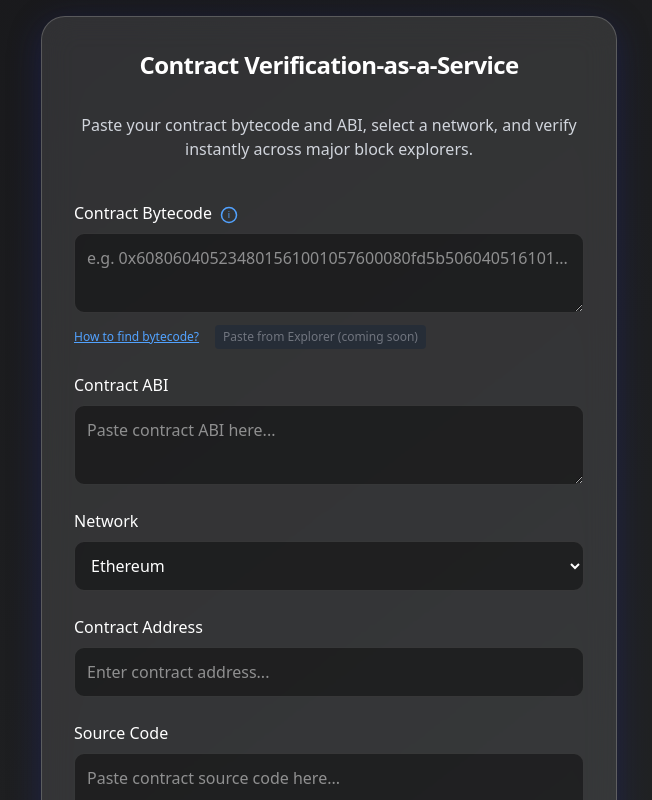
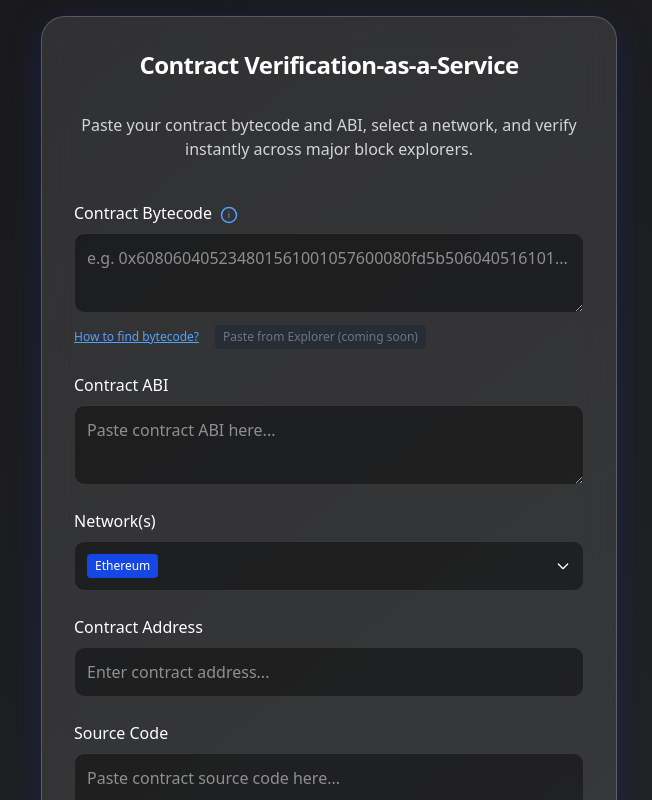
Before and after one commit to Elishaokon13/DAY6, a Next.js app: page / in a window 1280 px wide. Shown: the top 800 px of the page, without its empty margins (311-963 px from the left). Built offline with nearby package versions, Linux system fonts and the light colour scheme.

Commit message:
Modified src/app/page.tsx

```diff
--- a/src/app/page.tsx
+++ b/src/app/page.tsx
@@ -17,12 +17,13 @@ const NETWORKS = [
 export default function Home() {
   const [bytecode, setBytecode] = useState("");
   const [abi, setAbi] = useState("");
-  const [network, setNetwork] = useState(NETWORKS[0].value);
+  const [selectedNetworks, setSelectedNetworks] = useState<string[]>([NETWORKS[0].value]);
   const [loading, setLoading] = useState(false);
   const [result, setResult] = useState<VerificationResult | null>(null);
   const [error, setError] = useState<string | null>(null);
   const [contractAddress, setContractAddress] = useState("");
   const [sourceCode, setSourceCode] = useState("");
+  const [dropdownOpen, setDropdownOpen] = useState(false);
 
   // Placeholder for progress bar
   const Progress = () => (
@@ -69,13 +70,22 @@ export default function Home() {
     </div>
   );
 
+  // Custom multi-select dropdown for networks
+  const toggleNetwork = (value: string) => {
+    setSelectedNetworks((prev) =>
+      prev.includes(value)
+        ? prev.filter((n) => n !== value)
+        : [...prev, value]
+    );
+  };
+
   // Handle form submit (placeholder)
   const handleVerify = async (e: React.FormEvent) => {
     e.preventDefault();
     setLoading(true);
     setError(null);
     setResult(null);
-    // TODO: Call backend API with contractAddress, sourceCode, abi, network
+    // TODO: Call backend API with contractAddress, sourceCode, abi, selectedNetworks
     setTimeout(() => {
       setLoading(false);
       setResult({ status: "success" });
@@ -139,17 +149,49 @@ export default function Home() {
             required
           />
         </label>
-        <label className="flex flex-col gap-2">
-          <span className="text-white font-medium">Network</span>
-          <select
-            className="rounded-lg p-3 bg-black/40 text-white border border-white/10 focus:ring-2 focus:ring-blue-500"
-            value={network}
-            onChange={e => setNetwork(e.target.value)}
-          >
-            {NETWORKS.map(n => (
-              <option key={n.value} value={n.value}>{n.label}</option>
-            ))}
-          </select>
+        {/* Custom Network Multi-Select Dropdown */}
+        <label className="flex flex-col gap-2 relative">
+          <span className="text-white font-medium">Network(s)</span>
+          <div className="relative">
+            <button
+              type="button"
+              className="w-full rounded-lg p-3 bg-black/40 text-white border border-white/10 focus:ring-2 focus:ring-blue-500 flex justify-between items-center"
+              onClick={() => setDropdownOpen((open) => !open)}
+            >
+              <span className="flex flex-wrap gap-2">
+                {selectedNetworks.length === 0 ? (
+                  <span className="text-gray-400">Select network(s)...</span>
+                ) : (
+                  selectedNetworks.map((n) => (
+                    <span key={n} className="bg-blue-700 text-xs px-2 py-1 rounded mr-1">
+                      {NETWORKS.find((net) => net.value === n)?.label}
+                    </span>
+                  ))
+                )}
+              </span>
+              <svg className={`w-4 h-4 ml-2 transition-transform ${dropdownOpen ? 'rotate-180' : ''}`} fill="none" stroke="currentColor" strokeWidth="2" viewBox="0 0 24 24"><path strokeLinecap="round" strokeLinejoin="round" d="M19 9l-7 7-7-7" /></svg>
+            </button>
+            {dropdownOpen && (
+              <div className="absolute z-30 mt-2 w-full rounded-lg bg-black/90 border border-white/10 shadow-xl animate-fade-in">
+                {NETWORKS.map((n) => (
+                  <button
+                    type="button"
+                    key={n.value}
+                    className={`w-full text-left px-4 py-2 hover:bg-blue-800/40 flex items-center gap-2 ${selectedNetworks.includes(n.value) ? 'bg-blue-800/60 text-white' : 'text-gray-200'}`}
+                    onClick={() => toggleNetwork(n.value)}
+                  >
+                    <input
+                      type="checkbox"
+                      checked={selectedNetworks.includes(n.value)}
+                      readOnly
+                      className="accent-blue-500 mr-2"
+                    />
+                    {n.label}
+                  </button>
+                ))}
+              </div>
+            )}
+          </div>
         </label>
         <label className="flex flex-col gap-2">
           <span className="text-white font-medium">Contract Address</span>
```
